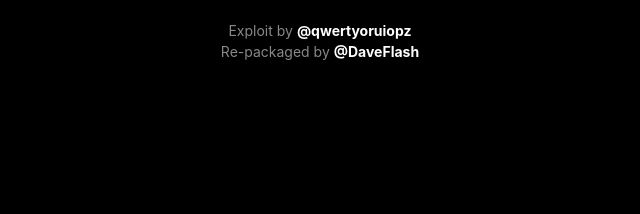
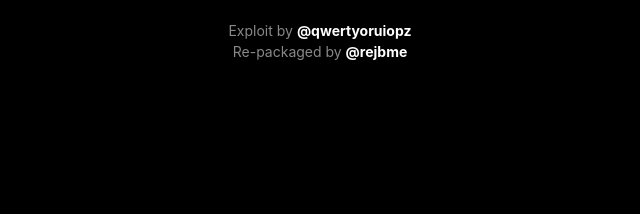
Before and after one commit to rejbme/jbme, a plain HTML site: page index.html in a window 1280 px wide. Shown: the part 487-701 px from the top of the page, 320-960 px from the left. Drawn offline with Linux system fonts and the light colour scheme; no server answers.

Commit message:
Update index.html
added credits

```diff
--- a/index.html
+++ b/index.html
@@ -84,7 +84,7 @@
             <strong>JbMe IOS 9.2.X to 9.3.3</strong><br/>
             <span style="color: #d1d1d1;">64-bit devices only</span><br/><br/>
             Exploit by <a href="https://twitter.com/qwertyoruiopz">@qwertyoruiopz</a><br/>
-            Re-packaged by <a href="http://twitter.com/DaveFlash">@DaveFlash</a>
+            Re-packaged by <a href="https://github.com/rejbme/">@rejbme</a>
         </div>
     </div>
 
```
